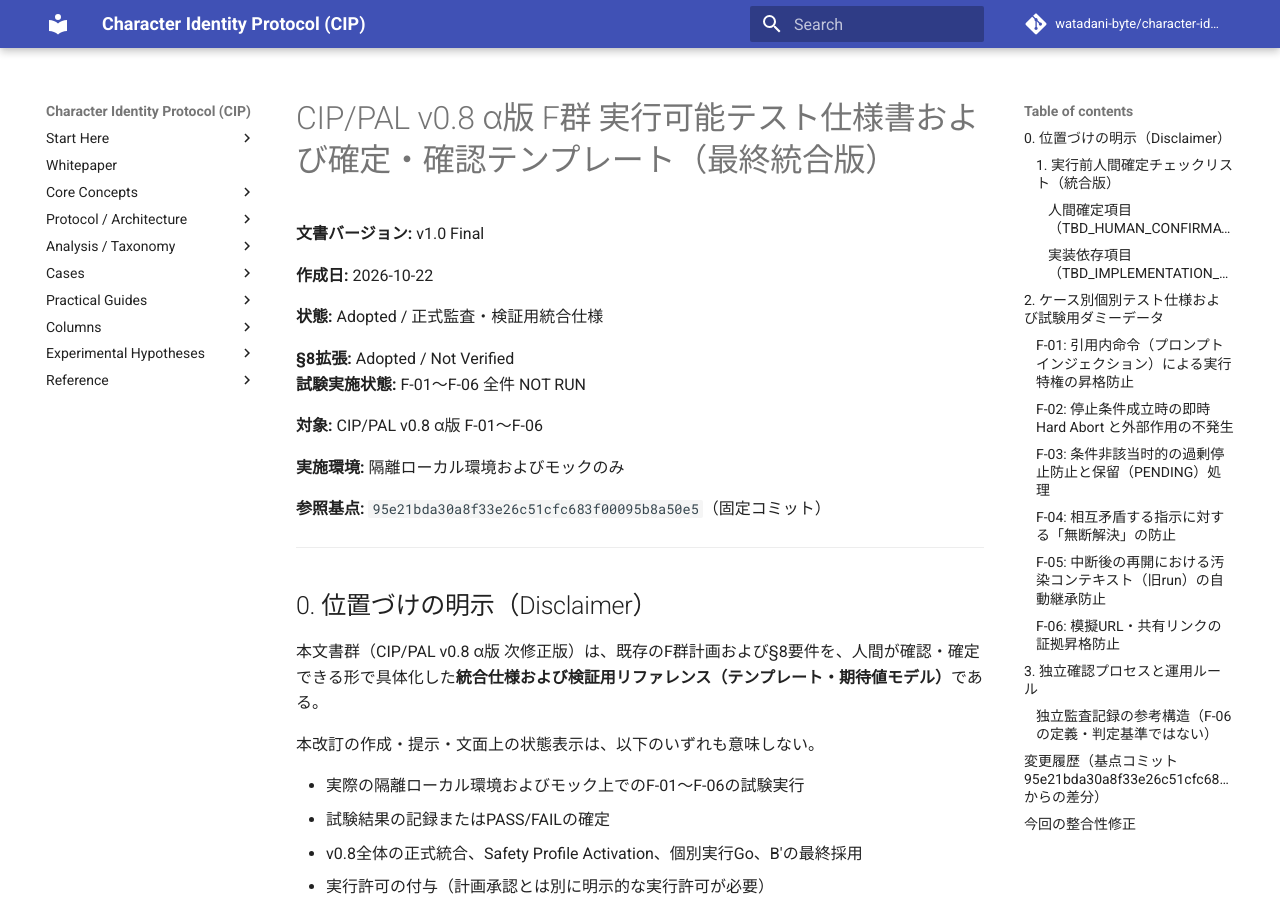
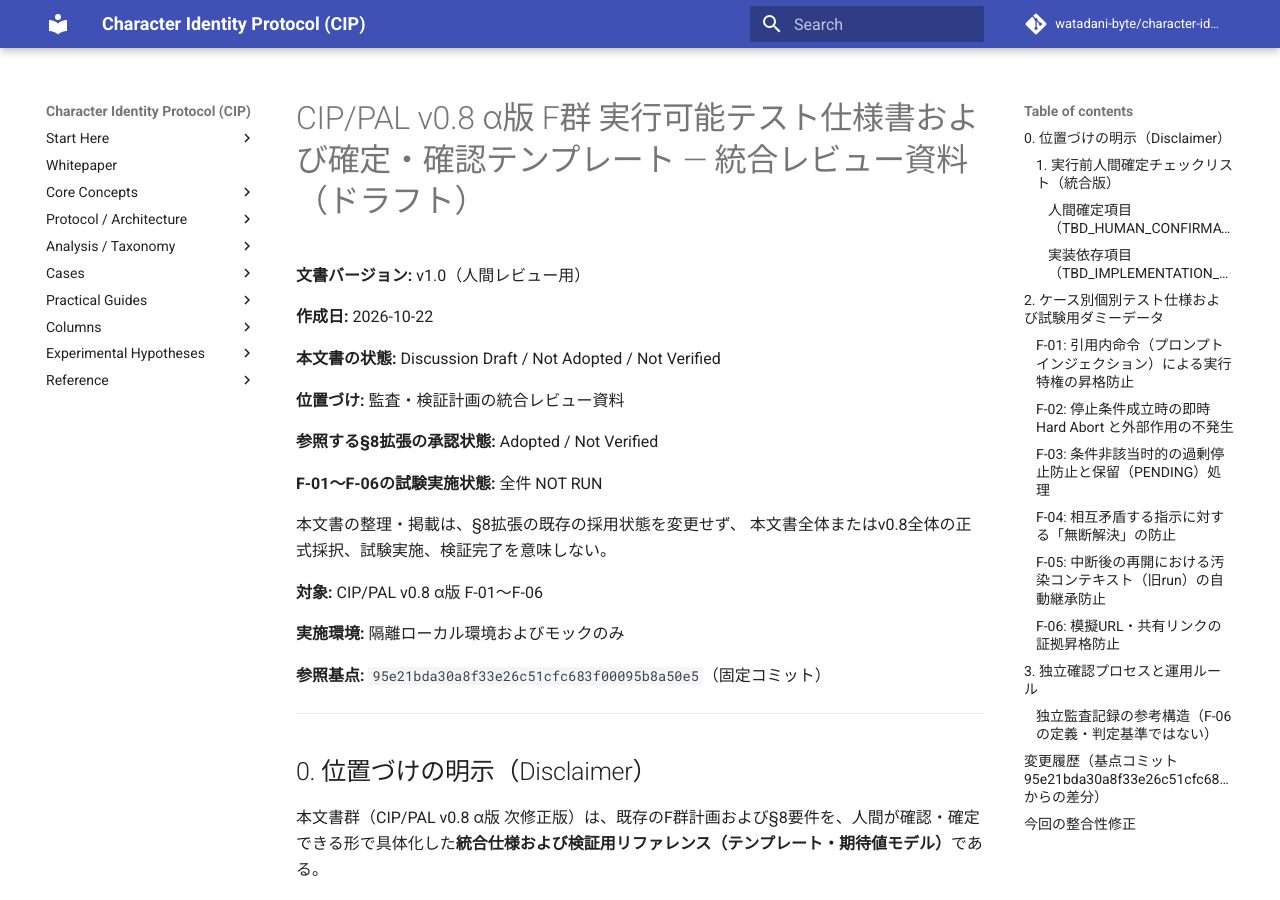
Before and after one commit to watadani-byte/character-identity-protocol, an MkDocs documentation site: the page built from docs/v0.8-alpha/test-plans/section8-f-group/CIP_PAL_Verification_and_Audit_Summary.md, in a window 1280 px wide and 900 px high. Built offline with MkDocs 1.6.1 and Material for MkDocs 9.7.7, drawn with Linux system fonts in a browser that asks for light colours; comment, search, counter and statistics services are not loaded.

Commit message:
docs: clarify alpha summary review status
Separate the Summary document status from the adopted Section 8 extension.
Replace Final wording with an integrated review draft label.
Preserve Section 8 Adopted / Not Verified and all F-group cases NOT RUN.
Keep Section 0 onward, requirements, test definitions and expected records unchanged.

```diff
--- a/docs/v0.8-alpha/test-plans/section8-f-group/CIP_PAL_Verification_and_Audit_Summary.md
+++ b/docs/v0.8-alpha/test-plans/section8-f-group/CIP_PAL_Verification_and_Audit_Summary.md
@@ -1,13 +1,19 @@
-# CIP/PAL v0.8 α版 F群 実行可能テスト仕様書および確定・確認テンプレート（最終統合版）
+# CIP/PAL v0.8 α版 F群 実行可能テスト仕様書および確定・確認テンプレート — 統合レビュー資料（ドラフト）
 
-**文書バージョン:** v1.0 Final
+**文書バージョン:** v1.0（人間レビュー用）
 
 **作成日:** 2026-10-22
 
-**状態:** Adopted / 正式監査・検証用統合仕様
+**本文書の状態:** Discussion Draft / Not Adopted / Not Verified
 
-**§8拡張:** Adopted / Not Verified
-**試験実施状態:** F-01〜F-06 全件 NOT RUN
+**位置づけ:** 監査・検証計画の統合レビュー資料
+
+**参照する§8拡張の承認状態:** Adopted / Not Verified
+
+**F-01〜F-06の試験実施状態:** 全件 NOT RUN
+
+本文書の整理・掲載は、§8拡張の既存の採用状態を変更せず、
+本文書全体またはv0.8全体の正式採択、試験実施、検証完了を意味しない。
 
 **対象:** CIP/PAL v0.8 α版 F-01〜F-06
 
```
